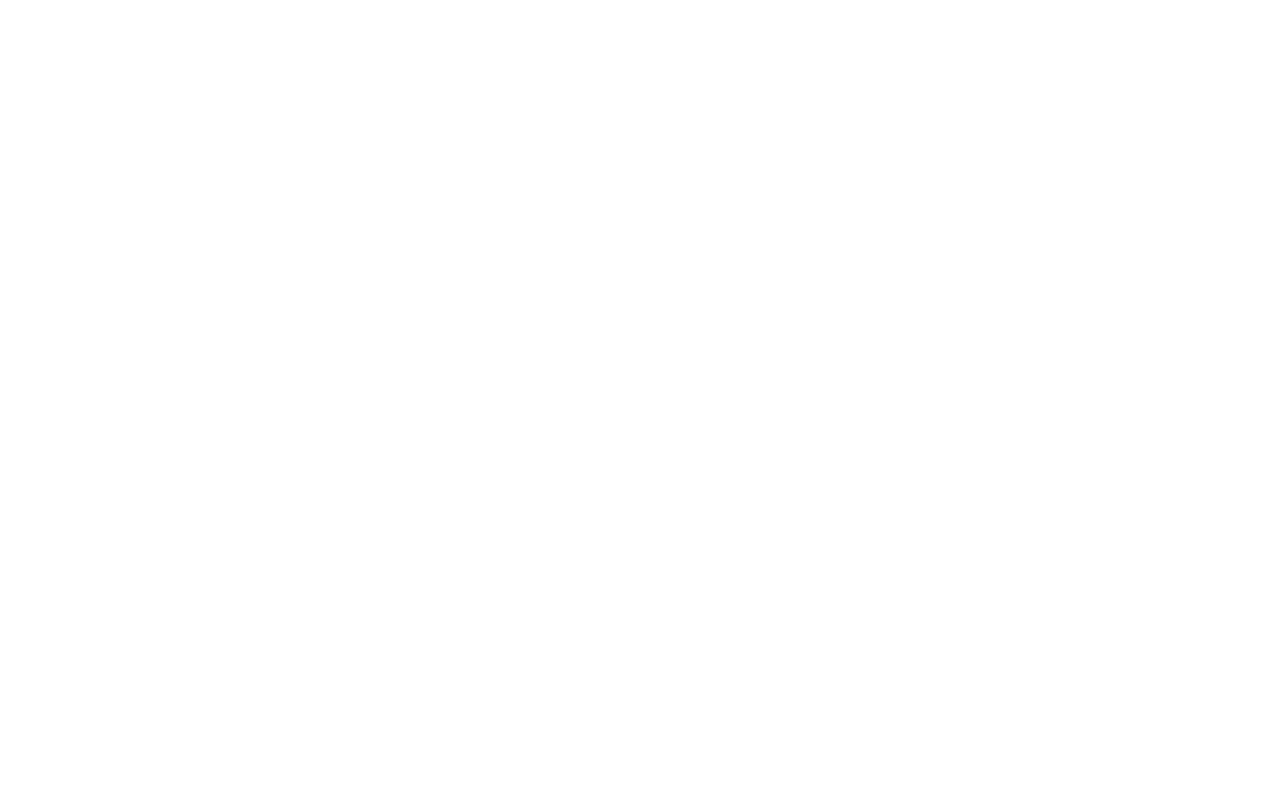
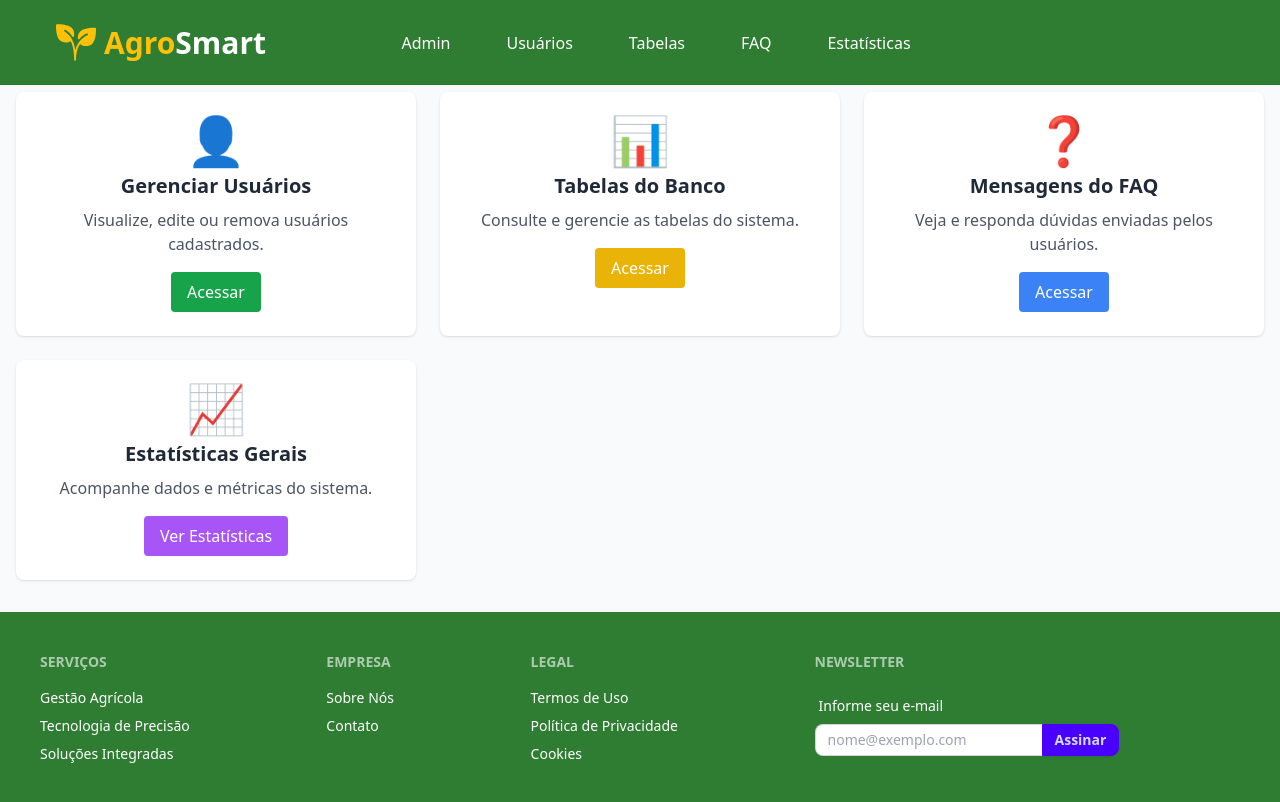
Before and after one commit to agrosmart030-lgtm/AgroSmart, a React (Vite) app in the folder frontend/: page /admin in a window 1280 px wide. Before the commit this address had no page. Built offline with nearby package versions, Linux system fonts and the light colour scheme.

Commit message:
feat:prototipo da pagina admin

```diff
--- a/frontend/src/App.jsx
+++ b/frontend/src/App.jsx
@@ -5,6 +5,7 @@
 import Faq from "./pages/faq/Faq";
 import Home from "./pages/home/Home";
 import Login from "./pages/login/Login";
+import AdminDashboard from "./pages/dashboard/AdminDashboard";
 
 function App() {
   return (
@@ -15,6 +16,7 @@
         <Route path="/dashboard" element={<Dashboard />} />
         <Route path="/login" element={<Login />} />
         <Route path="/faq" element={<Faq />} />
+        <Route path="/admin" element={<AdminDashboard />} />
       </Routes>
     </Router>
   );
--- a/frontend/src/componentes/navbar.jsx
+++ b/frontend/src/componentes/navbar.jsx
@@ -2,7 +2,7 @@
 import { FaUser } from "react-icons/fa";
 import logo from "../assets/folha.svg"; // ajuste o caminho conforme sua estrutura
 
-export default function Navbar({ isLoggedIn }) {
+export default function Navbar({ isLoggedIn, isAdminFaq }) {
   return (
     <div
       className="navbar fixed top-0 left-0 right-0 z-50"
@@ -22,14 +22,44 @@
       </div>
       <div className="navbar-center hidden md:flex">
         <ul className="menu menu-horizontal px-1 gap-6 text-white text-base">
-          <li><Link to="/dashboard">Dashboard</Link></li>
-          <li><Link to="/cotacoes">Cotações</Link></li>
-          <li><Link to="/clima">Clima</Link></li>
-          <li><Link to="/faq">FAQ</Link></li>
+          {isAdminFaq ? (
+            <>
+              <li>
+                <Link to="/admin">Admin</Link>
+              </li>
+              <li>
+                <Link to="/admin/usuarios">Usuários</Link>
+              </li>
+              <li>
+                <Link to="/admin/tabelas">Tabelas</Link>
+              </li>
+              <li>
+                <Link to="/admin/faq">FAQ</Link>
+              </li>
+              <li>
+                <Link to="/admin/estatisticas">Estatísticas</Link>
+              </li>
+            </>
+          ) : (
+            <>
+              <li>
+                <Link to="/dashboard">Dashboard</Link>
+              </li>
+              <li>
+                <Link to="/cotacoes">Cotações</Link>
+              </li>
+              <li>
+                <Link to="/clima">Clima</Link>
+              </li>
+              <li>
+                <Link to="/faq">FAQ</Link>
+              </li>
+            </>
+          )}
         </ul>
       </div>
       <div className="navbar-end mr-4 gap-2">
-        {!isLoggedIn ? (
+        {isAdminFaq ? null : !isLoggedIn ? (
           <>
             <Link
               to="/login"
@@ -62,7 +92,9 @@
               tabIndex={0}
               className="dropdown-content menu p-2 shadow bg-base-100 rounded-box w-52"
             >
-              <li><Link to="/configs">Configurações</Link></li>
+              <li>
+                <Link to="/configs">Configurações</Link>
+              </li>
               <li>
                 <button
                   onClick={() => {
--- /dev/null
+++ b/frontend/src/pages/dashboard/AdminDashboard.jsx
@@ -0,0 +1,63 @@
+import React from "react";
+import Navbar from "../../componentes/navbar";
+import Footer from "../../componentes/footer";
+
+export default function AdminDashboard() {
+  return (
+    <div className="flex flex-col min-h-screen bg-gray-50">
+      <Navbar isAdminFaq />
+      <main className="flex-1 container mx-auto px-4 py-8">
+        <h1 className="text-3xl font-bold mb-6 text-green-800">
+          Painel do Administrador
+        </h1>
+        <div className="grid grid-cols-1 md:grid-cols-2 lg:grid-cols-3 gap-6">
+          {/* Card Usuários */}
+          <div className="bg-white rounded-lg shadow p-6 flex flex-col items-center">
+            <span className="text-5xl mb-2 text-green-600">👤</span>
+            <h2 className="text-xl font-semibold mb-2">Gerenciar Usuários</h2>
+            <p className="text-gray-600 mb-4 text-center">
+              Visualize, edite ou remova usuários cadastrados.
+            </p>
+            <button className="bg-green-600 text-white px-4 py-2 rounded hover:bg-green-700 transition">
+              Acessar
+            </button>
+          </div>
+          {/* Card Tabelas */}
+          <div className="bg-white rounded-lg shadow p-6 flex flex-col items-center">
+            <span className="text-5xl mb-2 text-yellow-500">📊</span>
+            <h2 className="text-xl font-semibold mb-2">Tabelas do Banco</h2>
+            <p className="text-gray-600 mb-4 text-center">
+              Consulte e gerencie as tabelas do sistema.
+            </p>
+            <button className="bg-yellow-500 text-white px-4 py-2 rounded hover:bg-yellow-600 transition">
+              Acessar
+            </button>
+          </div>
+          {/* Card FAQ */}
+          <div className="bg-white rounded-lg shadow p-6 flex flex-col items-center">
+            <span className="text-5xl mb-2 text-blue-500">❓</span>
+            <h2 className="text-xl font-semibold mb-2">Mensagens do FAQ</h2>
+            <p className="text-gray-600 mb-4 text-center">
+              Veja e responda dúvidas enviadas pelos usuários.
+            </p>
+            <button className="bg-blue-500 text-white px-4 py-2 rounded hover:bg-blue-600 transition">
+              Acessar
+            </button>
+          </div>
+          {/* Card Estatísticas */}
+          <div className="bg-white rounded-lg shadow p-6 flex flex-col items-center">
+            <span className="text-5xl mb-2 text-purple-500">📈</span>
+            <h2 className="text-xl font-semibold mb-2">Estatísticas Gerais</h2>
+            <p className="text-gray-600 mb-4 text-center">
+              Acompanhe dados e métricas do sistema.
+            </p>
+            <button className="bg-purple-500 text-white px-4 py-2 rounded hover:bg-purple-600 transition">
+              Ver Estatísticas
+            </button>
+          </div>
+        </div>
+      </main>
+      <Footer />
+    </div>
+  );
+}
```
